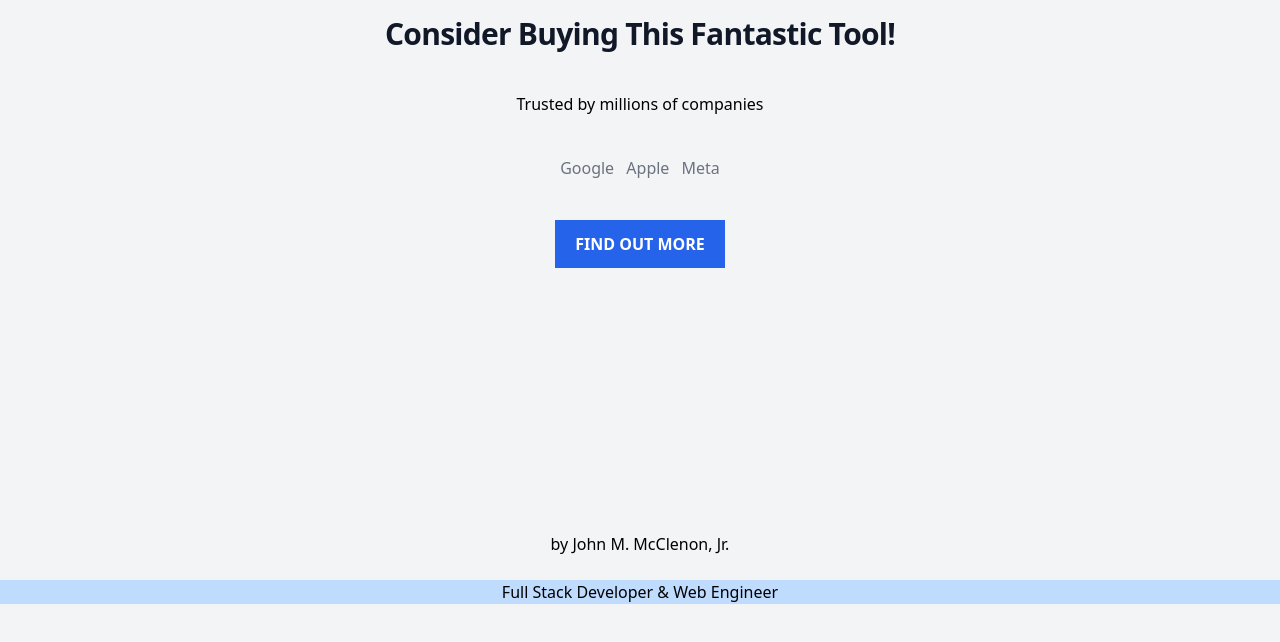
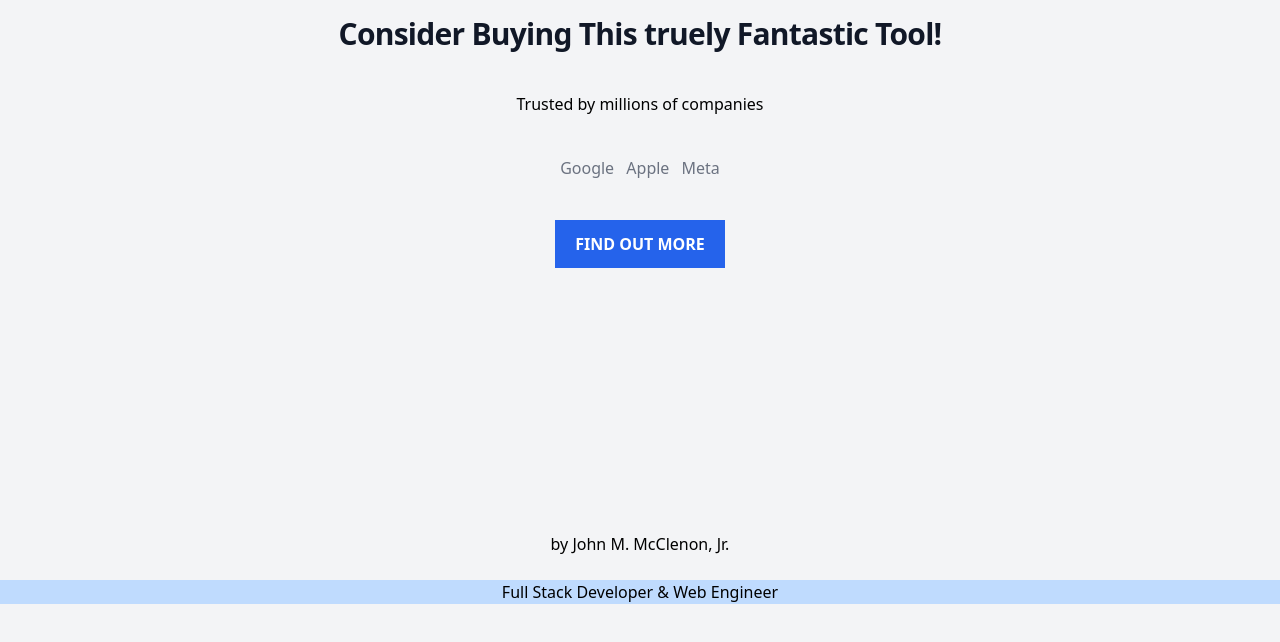
Before and after one commit to jmcclenon/tailwindcss, a website: page index.html in a window 1280 px wide. Drawn offline with Linux system fonts and the light colour scheme.

Commit message:
Added new text

```diff
--- a/index.html
+++ b/index.html
@@ -5,7 +5,7 @@
   <body>
     <div class="py-4 bg-gray-100 h-screen">
       <h1 class="text-center text-3xl mb-10 font-extrabold tracking-tight text-gray-900">
-        Consider Buying This Fantastic Tool!</h1>
+        Consider Buying This truely Fantastic Tool!</h1>
       <p class="text-center">Trusted by millions of companies</p>
       <ul class="text-center pt-10">
         <li class="inline text-gray-500 mx-1">Google</li>
```
